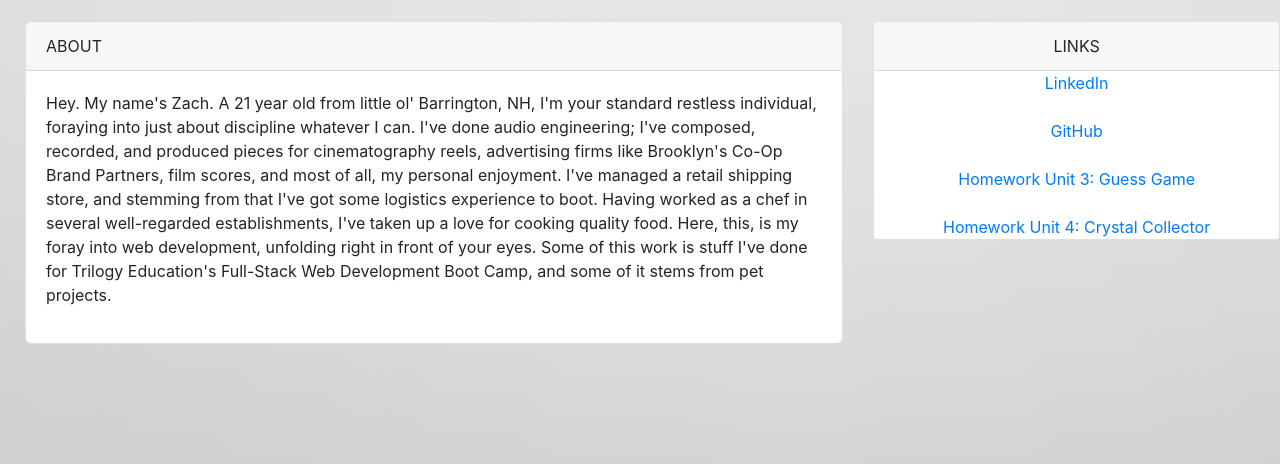
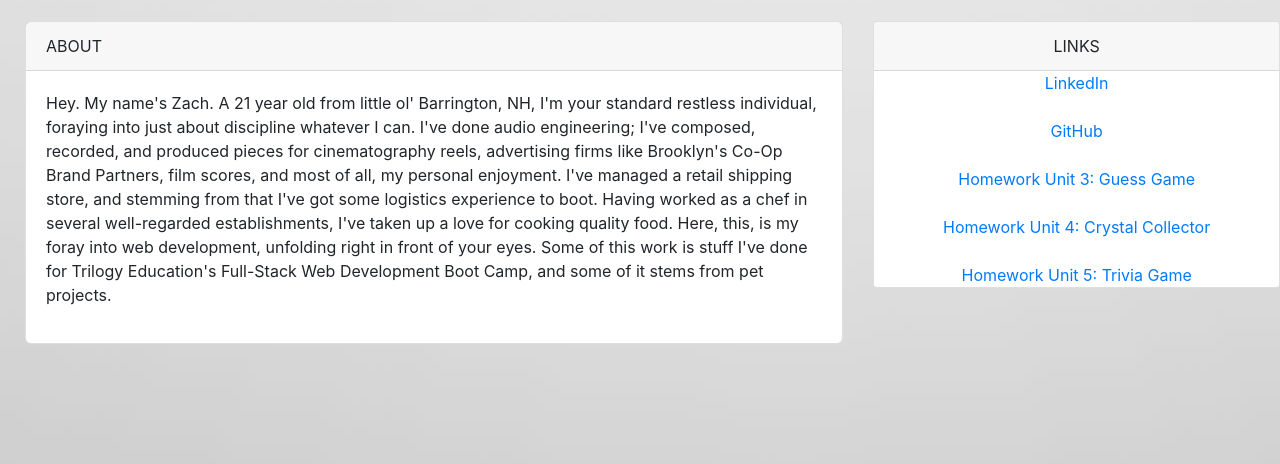
Before and after one commit to zrheaume/zrheaume.github.io, a plain HTML site: page index.html in a window 1280 px wide. Shown: the part 230-694 px from the top of the page. Drawn offline with nearby package versions, Linux system fonts and the light colour scheme.

Commit message:
Added link to new HW

```diff
--- a/index.html
+++ b/index.html
@@ -64,6 +64,9 @@
                                 <br>
                                 <br>
                                 <a href='https://zrheaume.github.io/Unit-4-Game/'> Homework Unit 4: Crystal Collector</a>
+                                <br>
+                                <br>
+                                <a href='https://zrheaume.github.io/TriviaGame/'> Homework Unit 5: Trivia Game</a>
                             </div>
                         </div>
                     </div>
```
